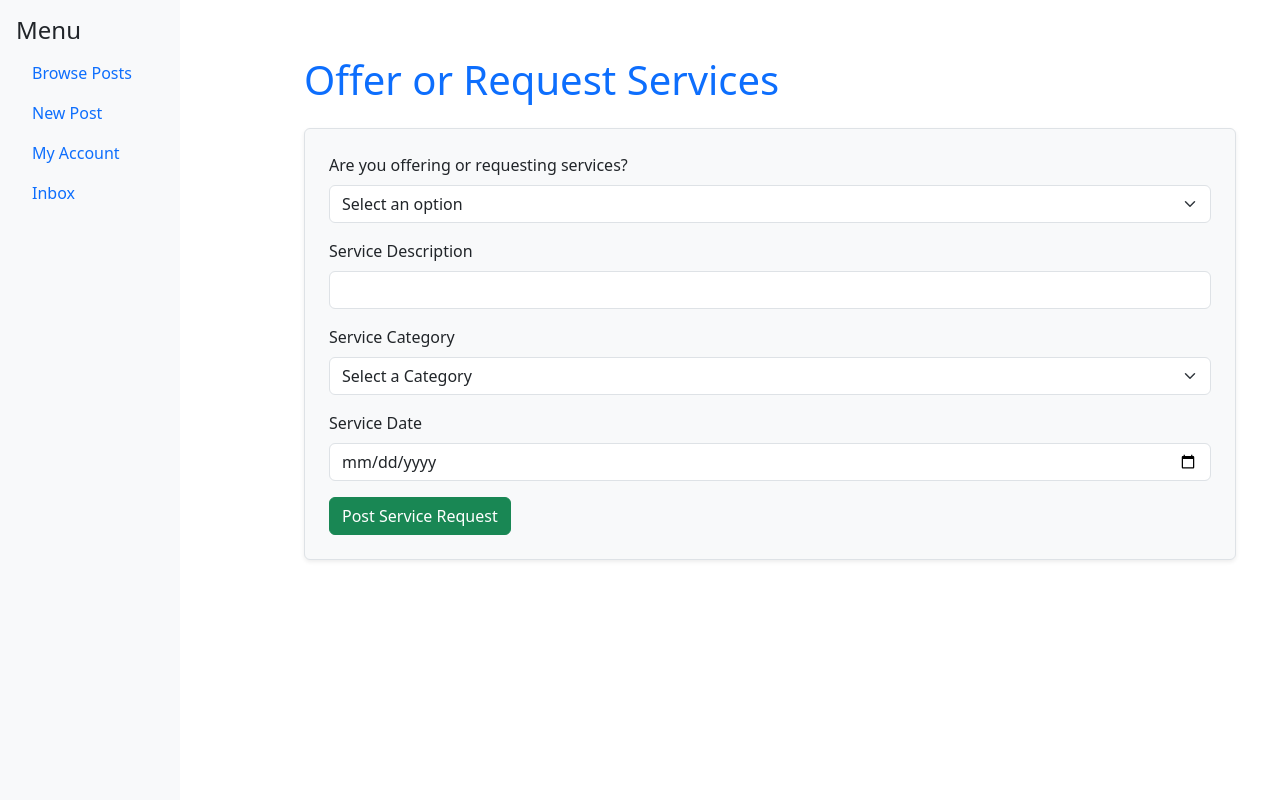
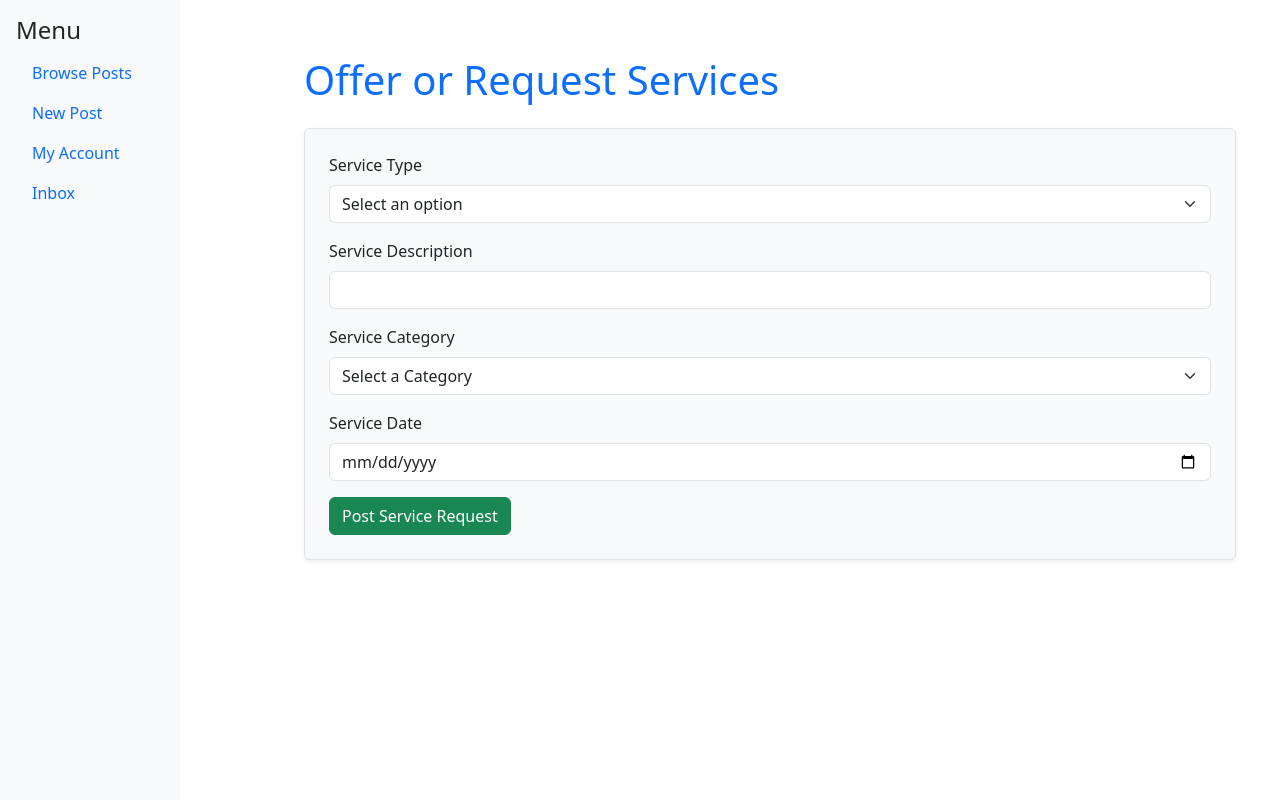
Before and after one commit to JoeyCouncill/Comhluadar, a Django app: page /service/new_post in a window 1280 px wide. Run offline with Django 5.2, Linux system fonts and the light colour scheme; the visitor is signed in with stand-in values (Sample User, id 1); some libraries are stand-ins or nearby versions.

Commit message:
change service type dropdown title

```diff
--- a/service_app/templates/new_post.html
+++ b/service_app/templates/new_post.html
@@ -20,7 +20,7 @@
 
     <div class="mb-3">
       <label for="listing_type" class="form-label">
-        Are you offering or requesting services?
+        Service Type
       </label>
       <select
         id="listing_type"
```
